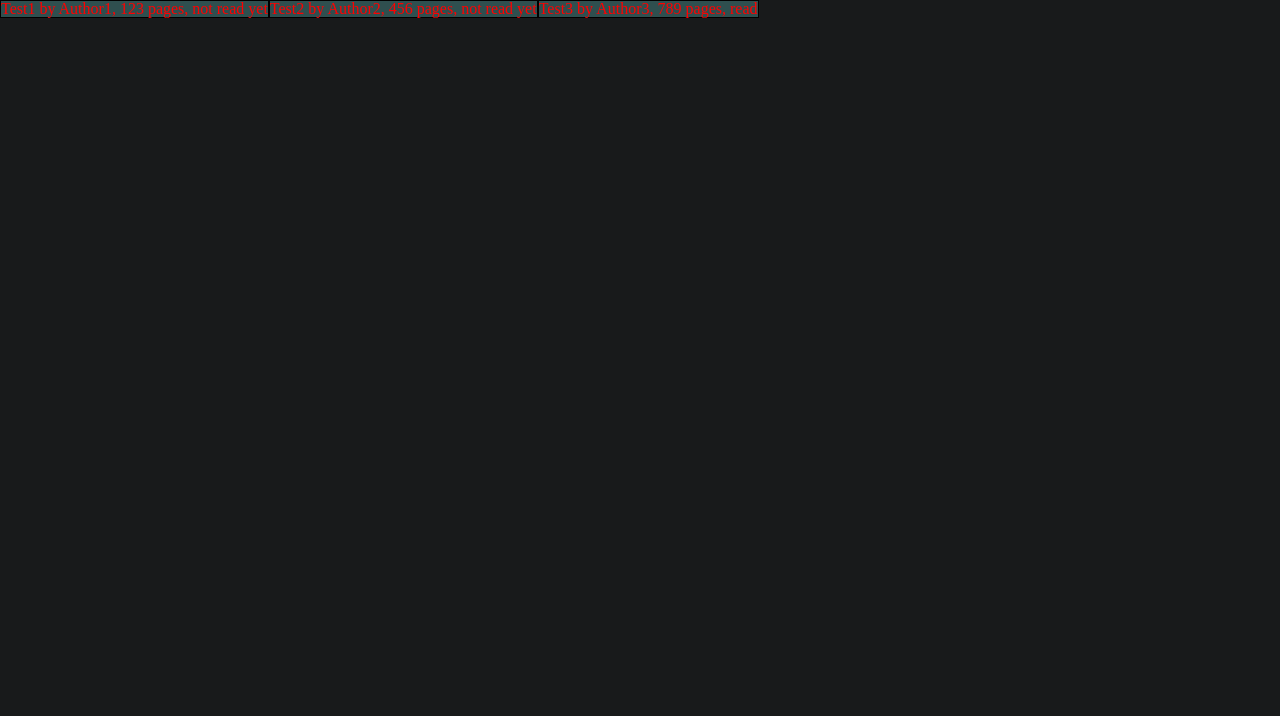
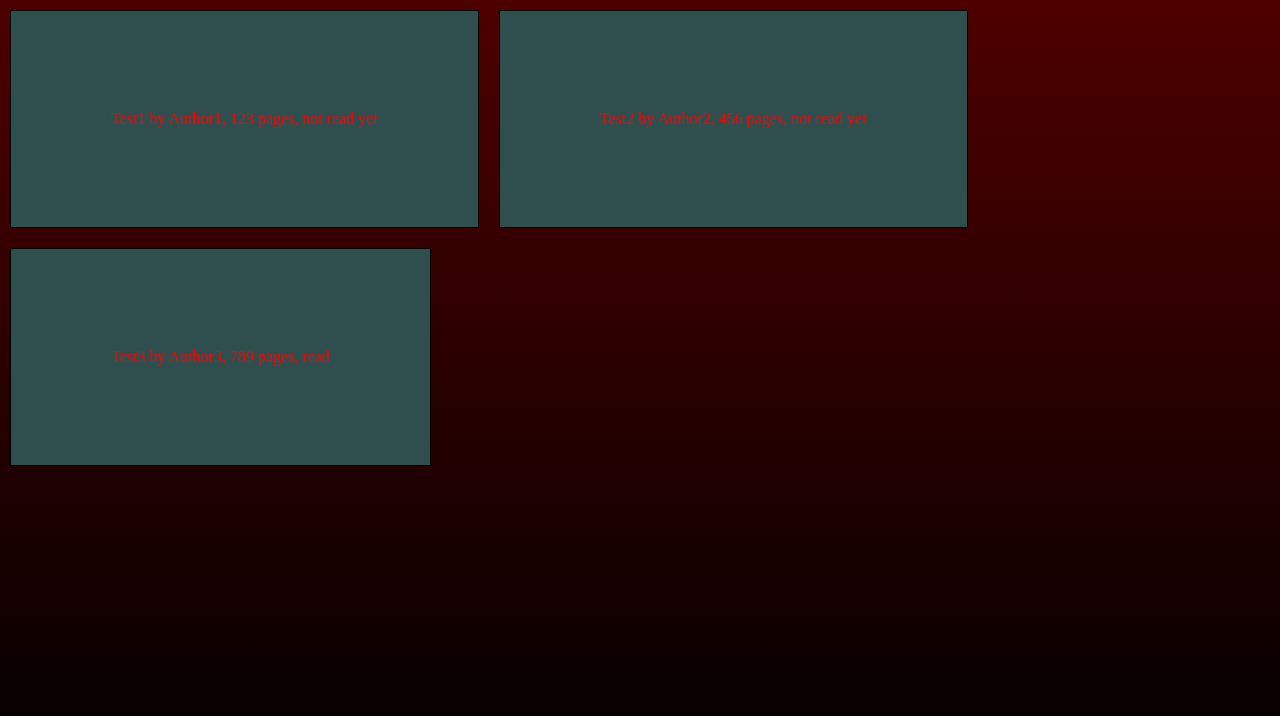
Before and after one commit to Peterson24246/library, a plain HTML site: page index.html in a window 1280 px wide. Drawn offline with Linux system fonts and the light colour scheme.

Commit message:
Began creating display for individual books

```diff
--- a/index.js
+++ b/index.js
@@ -3,6 +3,8 @@ let myLibrary = [
     new Book('Test2', 'Author2', 456, false),
     new Book('Test3', 'Author3', 789, true)
 ]
+
+let bookList = document.querySelector('.book-list')
 
 function Book(title, author, pages, read) {
     this.title = title,
@@ -18,16 +20,35 @@ Book.prototype.info = function() {
 function addBookToLibrary(library, book) {
     library.push(book);
 }
-
+// Renders all of the books in the library
 function displayBooks(library) {
-    let bookList = document.querySelector('.book-list')
     library.forEach(book => {
-        let bookElement = document.createElement('div');
-        console.log(book)
-        bookElement.classList.add('book');
-        bookElement.textContent = book.info();
-        bookList.appendChild(bookElement);
+        renderBook(book);
     })
 }
 
+// Renders an individual book
+function renderBook(book) {
+    // Creates the overall div
+    let bookElement = document.createElement('div');
+    bookElement.classList.add('book');
+    bookElement.textContent = book.info();
+
+    // Adds relevant text divs
+    let content = [
+        document.createElement('p'),
+        document.createElement('p'),
+        document.createElement('p')
+    ]
+    content[0].classList.add('title');
+    content[1].classList.add('author');
+    content[2].classList.add('page-count');
+    console.log(content[0])
+    content.forEach(item => bookElement.append(item))
+    bookList.appendChild(bookElement);
+
+
+
+}
+
 displayBooks(myLibrary);
--- a/styles.css
+++ b/styles.css
@@ -1,6 +1,7 @@
 html {
     color: #e8e6e3;
-    background-color: #181a1b;
+    height: 100vh;
+    background-image: linear-gradient(rgb(78, 0, 0), black);
 }
 
 .book-list {
@@ -13,4 +14,7 @@ html {
     background-color:darkslategray;
     border: 1px solid black;
     color: red;
+    padding: 100px;
+    margin: 10px;
+    display: flex;
 }
```
